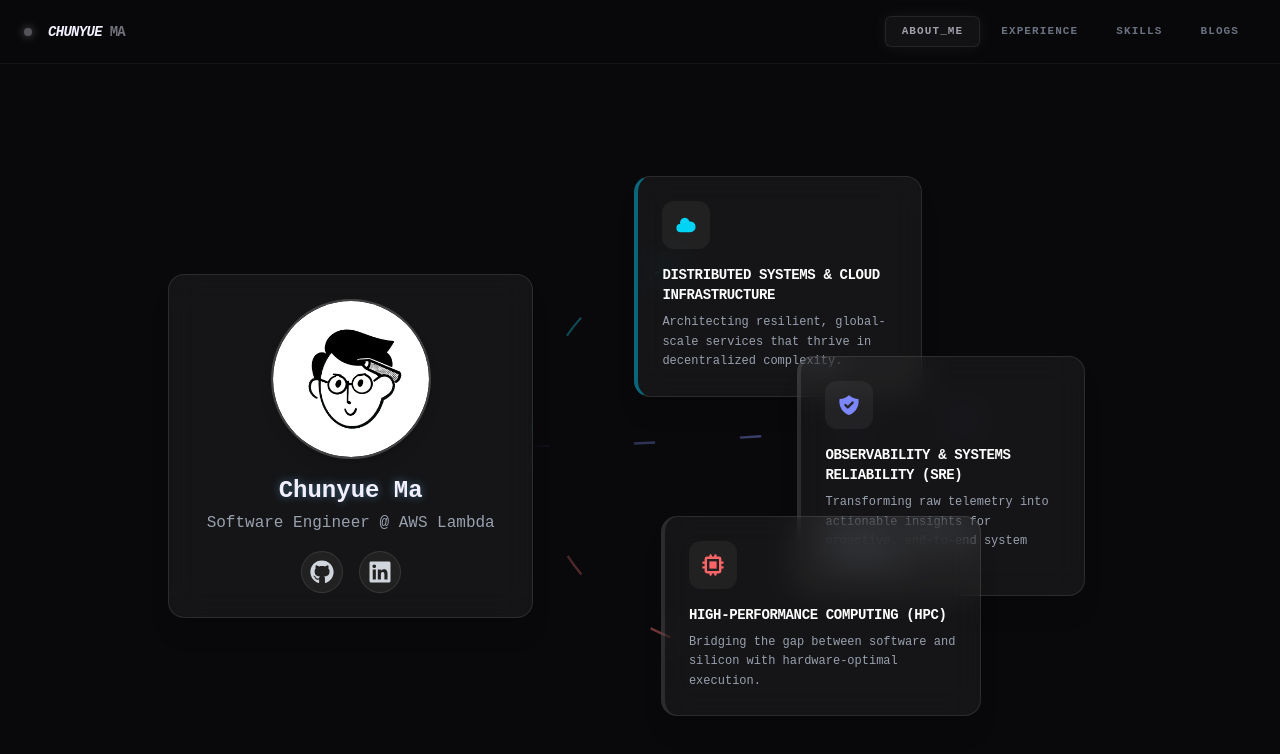
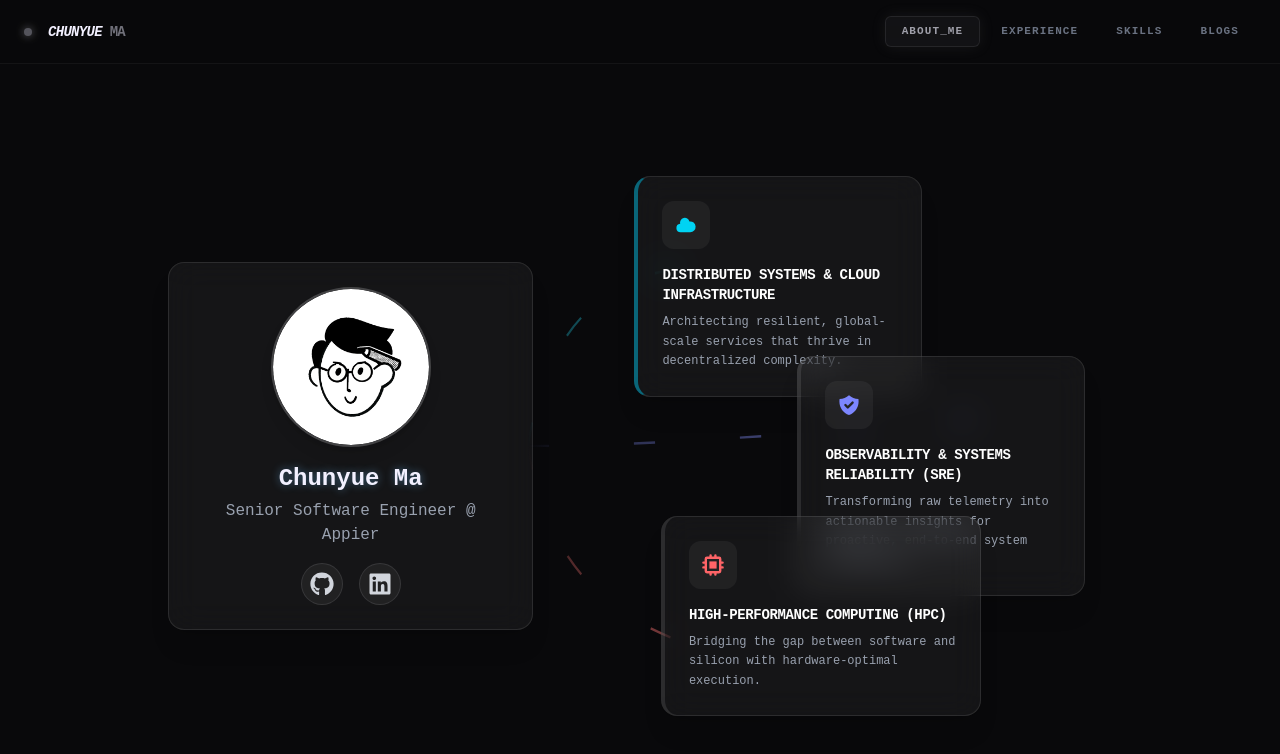
Before and after one commit to chunyuema/chunyuema.github.io, a Next.js app: page / in a window 1280 px wide. Shown: the top 754 px of the page. Built offline with nearby package versions, Linux system fonts and the light colour scheme.

Commit message:
update aboutme page

```diff
--- a/src/components/sections/AboutMe.tsx
+++ b/src/components/sections/AboutMe.tsx
@@ -82,7 +82,7 @@ const AboutMe: React.FC = () => {
                     {/* Left: NameCard */}
                     <div className="lg:col-span-5 flex justify-center lg:justify-start">
                         <div className="w-full max-w-sm">
-                            <NameCard name="Chunyue Ma" title="Software Engineer @ AWS Lambda" />
+                            <NameCard name="Chunyue Ma" title="Senior Software Engineer @ Appier" />
                         </div>
                     </div>
 
```
